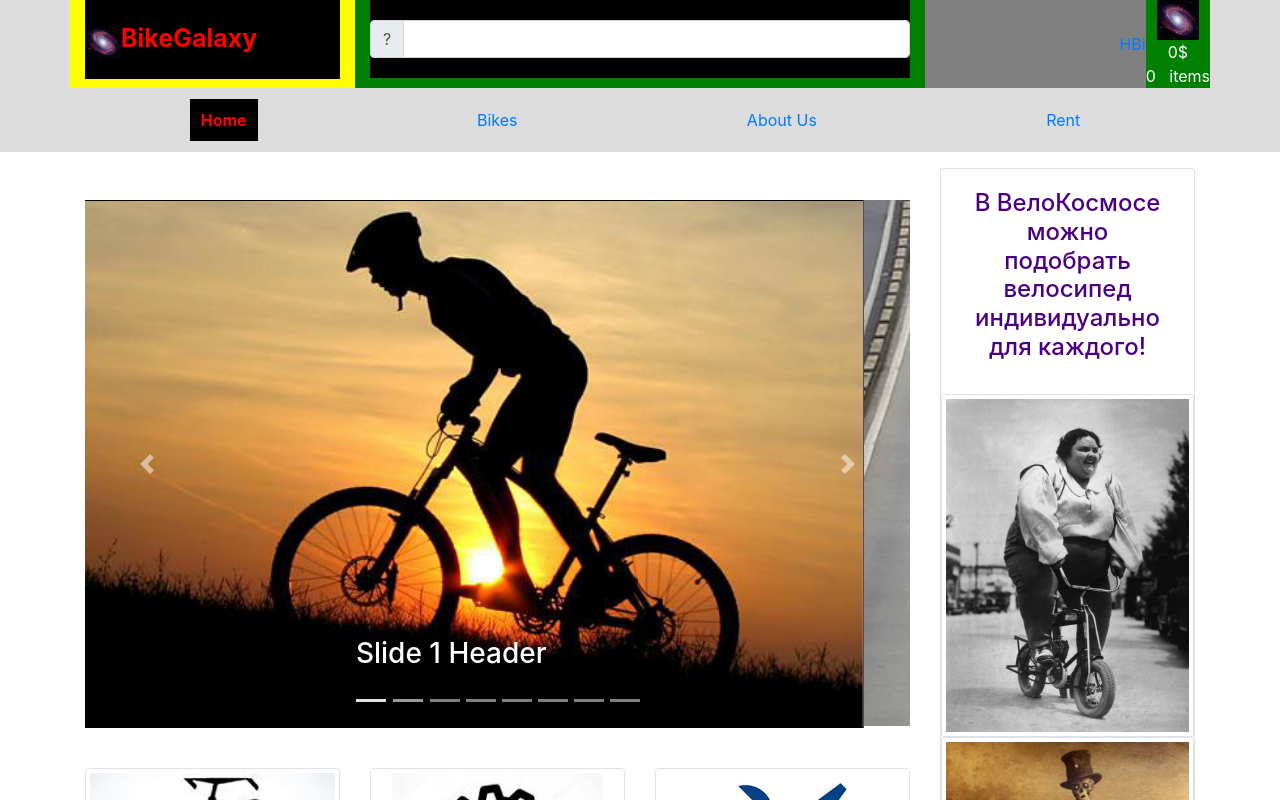
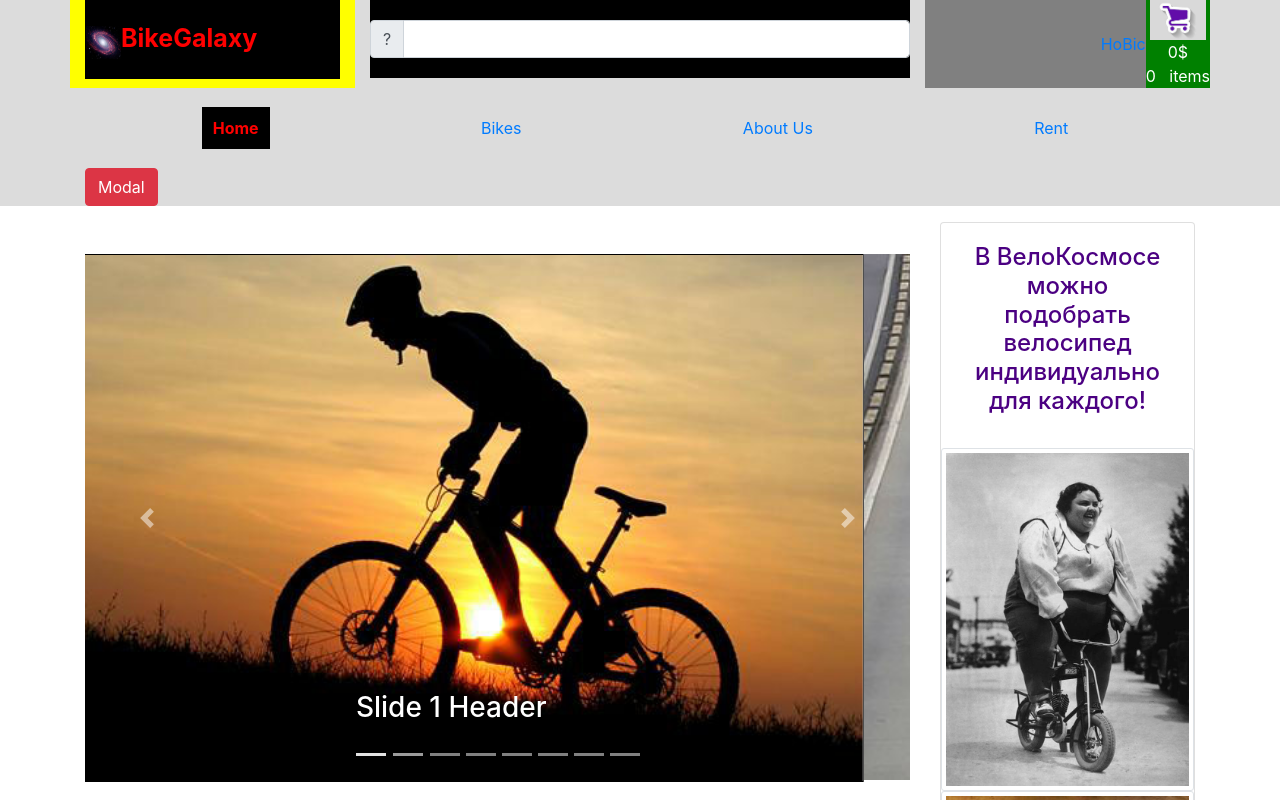
Before and after one commit to VeryBlackCatMeow/bicycle-shop, a React (Create React App) app in the folder bicycle-shop/: page / in a window 1280 px wide. Shown: the top 800 px of the page. Built offline with nearby package versions, Linux system fonts and the light colour scheme.

Commit message:
navmenu toggles

```diff
--- a/bicycle-shop/src/components/Header.js
+++ b/bicycle-shop/src/components/Header.js
@@ -1,12 +1,17 @@
 import React, { Component } from 'react';
 import { Container, Row, Col, InputGroup, InputGroupText, InputGroupAddon, Input,
- Nav, NavItem, } from 'reactstrap';
+ Navbar, Nav, NavItem, NavbarToggler, Collapse, Button, Modal, ModalHeader, ModalBody, ModalFooter } from 'reactstrap';
  import { NavLink } from 'react-router-dom';
 import DropCart from '../containers/DropCart.js';
 import '../styles/NavigationMenu.css'
 
 class Header  extends Component {
-    state = { NavigationMenuToggle: true };
+    state = { navMenuToggler: false };
+    handleMenuToggle = () => {
+        this.setState({
+            navMenuToggler: !this.state.navMenuToggler
+        });
+      }
     render() {
         return(
             <Container>
@@ -23,16 +28,12 @@ class Header  extends Component {
                     </Col>
                     <Col xs="7" lg={{size:3, order: 3}} style={{backgroundColor: "grey"}}> {/* аккаунт корзина */}
                         <Row className="justify-content-end align-items-center">
-
-                                <NavLink exact to="/rental" activeClassName="active">H</NavLink>
-
-                                <NavLink to="/bikes" activeClassName="active">Bi</NavLink>
-
+                            <NavLink exact to="/rental" activeClassName="active">Ho</NavLink>
+                            <NavLink to="/bikes" activeClassName="active">Bic</NavLink>
                             <DropCart />
-
                         </Row>
                     </Col>
-                    <Col xs="9" lg={{size:6, order: 2}} style={{backgroundColor: "green"}}> {/*Поиск */}
+                    <Col xs="9" lg={{size:6, order: 2}}> {/*Поиск */}
                         <Nav style={{backgroundColor: "black"}}>
                             <NavItem style={{width: "100%"}}>
                                 <InputGroup>
@@ -43,6 +44,9 @@ class Header  extends Component {
                         </Nav>
                     </Col>
                     <Col className="navigation-menu" xs="3" lg={{size:12, order: 4}}>  {/* Меню ссылок */}
+                        <Navbar light expand="md">
+                            <NavbarToggler onClick={this.handleMenuToggle} />
+                                <Collapse isOpen={this.state.navMenuToggler} navbar>
                                     <Nav className="justify-content-around">
                                         <NavItem>
                                             <NavLink exact to="/" activeClassName="active">Home</NavLink>
@@ -57,6 +61,23 @@ class Header  extends Component {
                                             <NavLink to="/rental" activeClassName="active">Rent</NavLink>
                                         </NavItem>
                                     </Nav>
+                                </Collapse>
+                        </Navbar>
+
+                        <div>
+                            <Button color="danger" onClick={this.handleMenuToggle}>Modal</Button>
+                            <Modal isOpen={this.state.navMenuToggler} toggle={this.handleMenuToggle}>
+                                <ModalHeader toggle={this.handleMenuToggle}>Modal title</ModalHeader>
+                                <ModalBody>
+                                    Lorem ipsum dolor sit amet, consectetur adipisicing elit, sed do eiusmod tempor incididunt ut labore et dolore magna aliqua. Ut enim ad minim veniam, quis nostrud exercitation ullamco laboris nisi ut aliquip ex ea commodo consequat. Duis aute irure dolor in reprehenderit in voluptate velit esse cillum dolore eu fugiat nulla pariatur. Excepteur sint occaecat cupidatat non proident, sunt in culpa qui officia deserunt mollit anim id est laborum.
+                                </ModalBody>
+                                <ModalFooter>
+                                    <Button color="primary" onClick={this.toggle}>Do Something</Button>{' '}
+                                    <Button color="secondary" onClick={this.toggle}>Cancel</Button>
+                                </ModalFooter>
+                            </Modal>
+                        </div>
+
                     </Col>
                 </Row>
             </Container>
--- a/bicycle-shop/src/containers/DropCart.js
+++ b/bicycle-shop/src/containers/DropCart.js
@@ -9,9 +9,9 @@ import { Link } from 'react-router-dom';
 
 const DropCart = ({totalPrice, totalCount, cartItems, removeFromCartFunc}) => (
     <div>
-        <div id="PopoverLegacy" style={{backgroundColor: "green", textAlign: "center"}}>
-            <a href="#" style={{textDecoration:"none", color: "white"}}>
-                <img src="Logo.jpg" alt="logo" style={{height:"40px"}}></img><br/>
+        <div id="PopoverLegacy" style={{backgroundColor: "green"}}>
+            <a href="#">
+                <img src="Cart.jpg" alt="logo"/><br/>
                 <span> {totalPrice}$</span> <br/><span>{totalCount} &nbsp; items</span>
             </a>
         </div>
--- a/bicycle-shop/src/styles/NavigationMenu.css
+++ b/bicycle-shop/src/styles/NavigationMenu.css
@@ -3,13 +3,13 @@
     padding: 20px 0px;
     }
 
-.nav-item {
-    margin: 0px 0px;
-}
-
 .navigation-menu a {
     padding: 10px;
     margin: 10px 5px;
+}
+
+.navigation-menu .nav {
+    width: 100%;
 }
 .active {
     color: red;
@@ -17,3 +17,16 @@
     border: solid black 1px;
     background-color: black;
     }
+
+#PopoverLegacy {
+    text-align: center;
+}
+
+#PopoverLegacy a {
+    text-decoration: none;
+     color: white;
+}
+
+#PopoverLegacy img {
+    height: 40px;
+}
```
Also changed, not shown: bicycle-shop/public/cart.jpg (added). Lines whose indentation alone changed are shown as unchanged.
